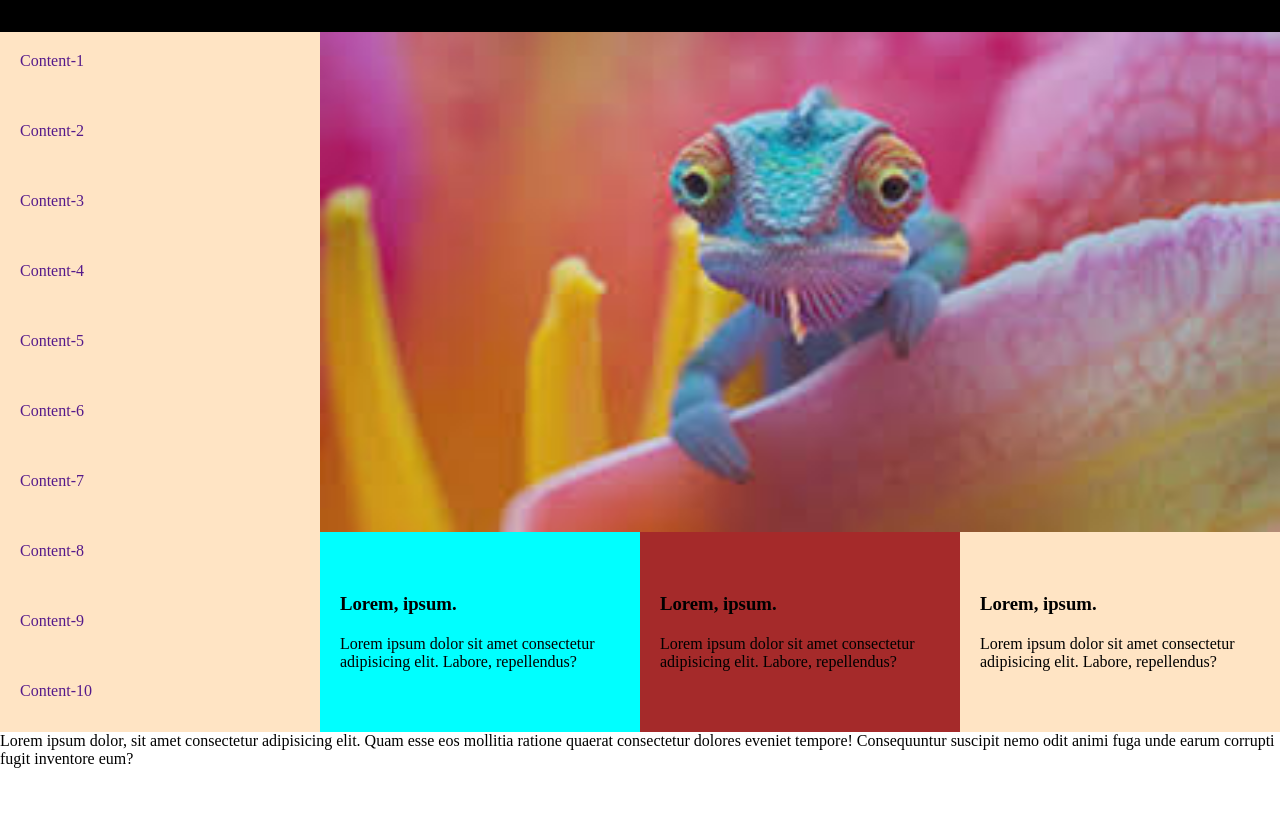
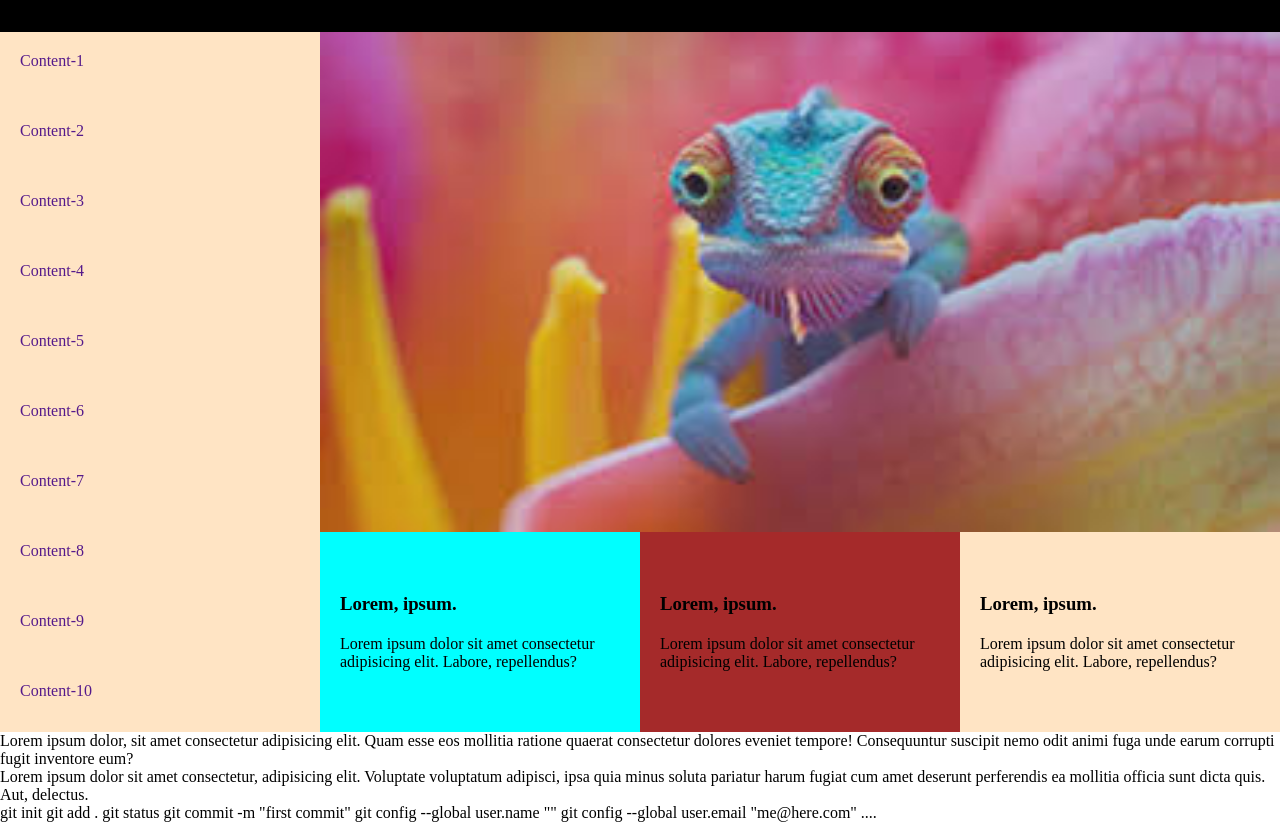
Before and after one commit to ParsaPMM/first-test, a website: page index.html in a window 1280 px wide. Shown: the part 64-886 px from the top of the page. Before the commit the page ends 832 px from the top, so only its background shows below. Drawn offline with Linux system fonts and the light colour scheme.

Commit message:
adding new section

```diff
--- a/index.html
+++ b/index.html
@@ -78,5 +78,23 @@
             Lorem ipsum dolor, sit amet consectetur adipisicing elit. Quam esse eos mollitia ratione quaerat consectetur dolores eveniet tempore! Consequuntur suscipit nemo odit animi fuga unde earum corrupti fugit inventore eum?
         </div>
     </footer>
+
+    <section>
+        Lorem ipsum dolor sit amet consectetur, adipisicing elit. Voluptate voluptatum adipisci, ipsa quia minus soluta pariatur harum fugiat cum amet deserunt perferendis ea mollitia officia sunt dicta quis. Aut, delectus.
+    </section>
+
+
+    <section>
+        git init
+        git add .
+
+        git status
+
+        git commit -m "first commit"
+
+        git config --global user.name ""
+        git config --global user.email "me@here.com"
+        ....
+    </section>
 </body>
 </html>
```
